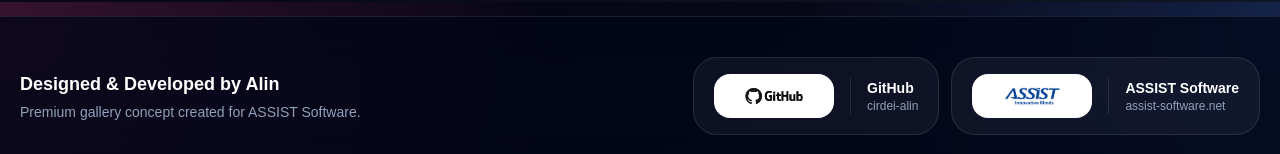
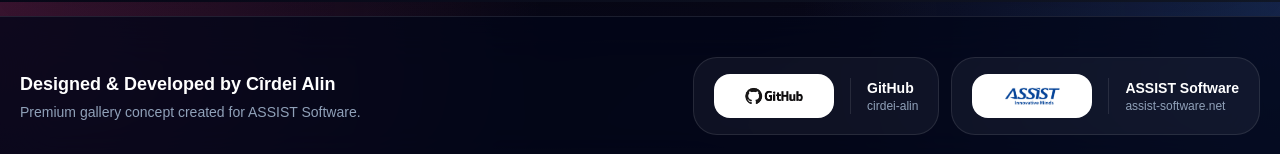
Before and after one commit to cirdei-alin/picsome-app, a Next.js app: page /favorites in a window 1280 px wide. Shown: the part 798-952 px from the top of the page. Built offline with nearby package versions, Linux system fonts and the light colour scheme.

Commit message:
Update footer author name

```diff
--- a/src/components/Footer.tsx
+++ b/src/components/Footer.tsx
@@ -4,7 +4,7 @@ export default function Footer() {
       <div className="mx-auto flex max-w-7xl flex-col items-center justify-between gap-6 text-center lg:flex-row lg:text-left">
         <div>
           <p className="text-lg font-black text-white">
-            Designed & Developed by Alin
+            Designed & Developed by Cîrdei Alin
           </p>
 
           <p className="mt-1 text-sm text-slate-400">
```
